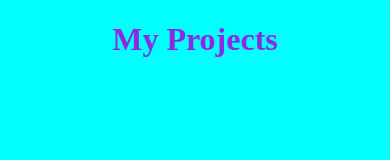
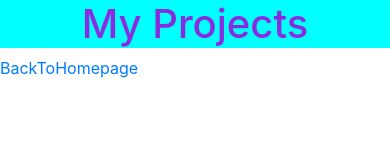
Before and after one commit to Pretty04/my-website, a plain HTML site: page work.html in a window 390 px wide. Drawn offline with nearby package versions, Linux system fonts and the light colour scheme.

Commit message:
updated the index.html

```diff
--- a/css/style.css
+++ b/css/style.css
@@ -2,6 +2,11 @@ body{
     background-color: aqua;
 }
 h1{
-    text-align: center;
     color: blueviolet;
 }
+@media (max-width: 576px){
+    h1{
+        text-align: center;
+        background-color: aqua;
+    }
+}
--- a/work.html
+++ b/work.html
@@ -5,9 +5,10 @@
     <meta name="viewport" content="width=device-width, initial-scale=1.0">
     <title>Document</title>
     <link rel="stylesheet" href="css/style.css">
+    <link rel="stylesheet" href="https://cdn.jsdelivr.net/npm/bootstrap@4.6.2/dist/css/bootstrap.min.css" integrity="sha384-xOolHFLEh07PJGoPkLv1IbcEPTNtaed2xpHsD9ESMhqIYd0nLMwNLD69Npy4HI+N" crossorigin="anonymous">
 </head>
 <body>
     <h1>My Projects</h1>
-    <a href="index.html"></a>
+    <a href="index.html">BackToHomepage</a>
 </body>
 </html>
```
Also changed, not shown: about.html (+1 -0 lines), contact.html (+1 -0 lines), index.html (+4 -1 lines), 1 other file.
